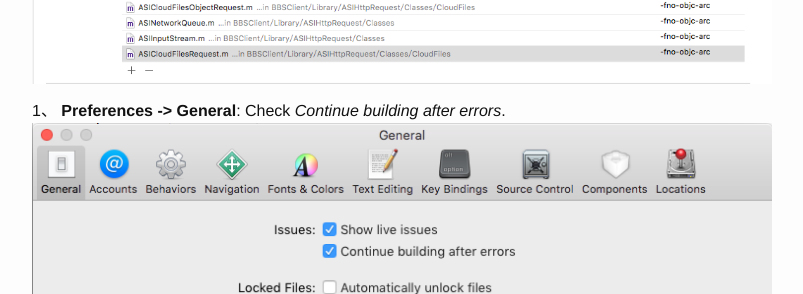
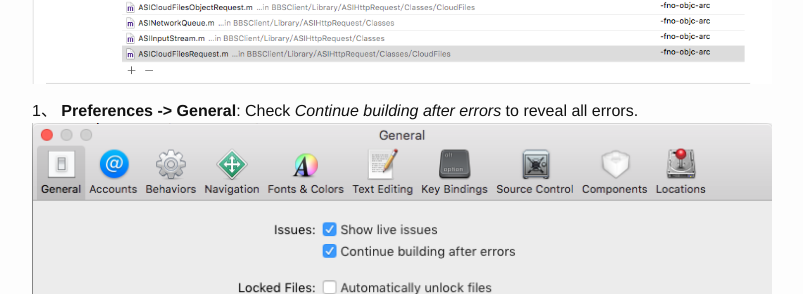
Before and after one commit to GeekRRK/GeekRRK.github.io, a Jekyll site: the page built from _posts/2016-04-20-Converting MRC to ARC.md, in a window 1280 px wide and 900 px high, scrolled down 420 px. Shown: the part 158-452 px from the top of the window, without its empty margins (238-1041 px from the left). Built offline with Jekyll 4.4.1, drawn with Linux system fonts in a browser that asks for light colours.

Commit message:
Update Converting MRC to ARC

```diff
--- a/_posts/2016-04-20-Converting MRC to ARC.md
+++ b/_posts/2016-04-20-Converting MRC to ARC.md
@@ -8,7 +8,7 @@
 0、 If there are a lot of third party code using MRC like ASI or JSONKit, just put *-fno-objc-arc* to them.
 ![Put -fno-objc-arc to third party MRC code]({{site.baseurl}}/assets/convert2arc/asi_fno_objc_arc.png)
 
-1、 **Preferences -> General**: Check *Continue building after errors*.
+1、 **Preferences -> General**: Check *Continue building after errors* to reveal all errors.
 ![Continue build after errors]({{site.baseurl}}/assets/convert2arc/continue_error.png)
 
 2、 **Edit -> Convert -> To Objective-C ARC...**: Select the target to be converting and click **Check** then Xcode will prompt 'Xcode found many issues that prevents conversion from proceeding. Fix all ARC readiness issues and try again.'
```
